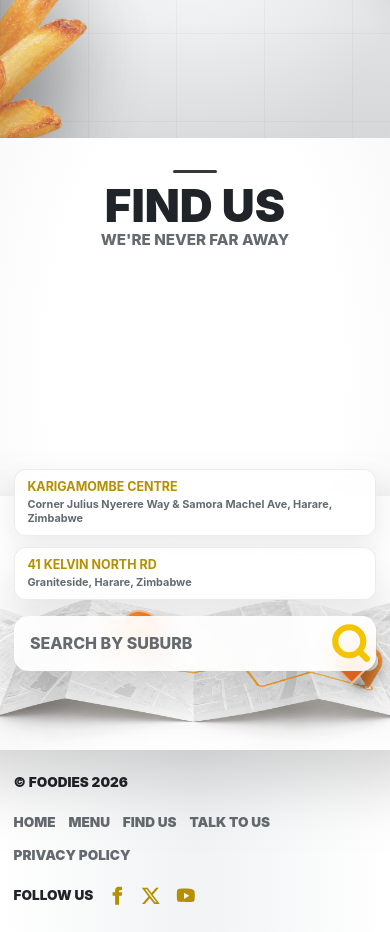
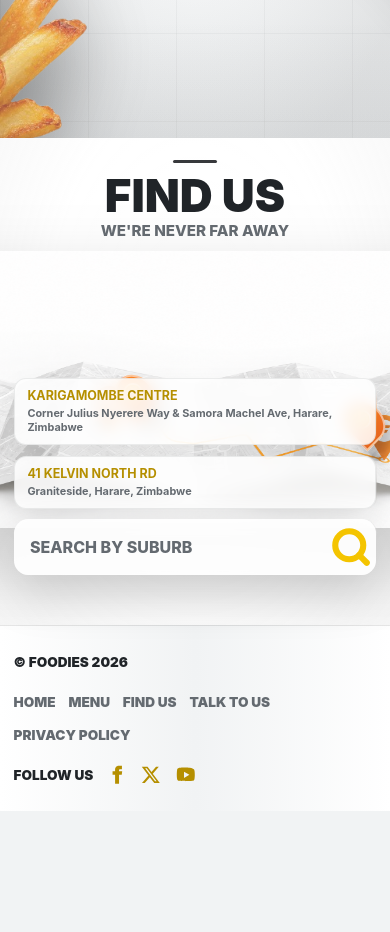
Before and after one commit to mukuduleeroy/foodies.co.zw, a React (Vite) app: page / in a window 390 px wide. Shown: the part 1380-2312 px from the top of the page. After the commit the page ends 2191 px from the top, so only its background shows below. Built offline with nearby package versions, Linux system fonts and the light colour scheme.

Commit message:
fixed the mobile find us  section

```diff
--- a/src/styles.css
+++ b/src/styles.css
@@ -3128,17 +3128,30 @@
 
   /* Keeps the map headline, search card, and address cards from overlapping the artwork. */
   .map-hero {
-    min-height: clamp(38rem, 130vw, 54rem);
+    align-content: start;
+    min-height: clamp(31rem, 108vw, 43rem);
+    padding-top: clamp(1.75rem, 7vw, 3rem);
+    padding-bottom: clamp(2rem, 8vw, 3.5rem);
     padding-inline: max(0.85rem, var(--page-gutter));
   }
 
+  .find-copy {
+    margin-bottom: clamp(0.35rem, 2vw, 0.9rem);
+  }
+
   .map-sheet {
+    bottom: clamp(5.8rem, 19vw, 8.5rem);
     width: min(130vw, 56rem);
   }
 
   .location-list,
   .store-search {
     width: min(100%, 36rem);
+  }
+
+  .location-list {
+    margin-top: clamp(7.25rem, 28vw, 11rem);
+    margin-bottom: clamp(0.65rem, 2.5vw, 1rem);
   }
 
   .location-card {
@@ -3280,6 +3293,21 @@
     justify-items: start;
     text-align: left;
   }
+
+  .map-hero {
+    min-height: clamp(29rem, 125vw, 37rem);
+    padding-top: 1.4rem;
+    padding-bottom: 2rem;
+  }
+
+  .map-sheet {
+    bottom: clamp(6rem, 25vw, 8rem);
+    width: min(142vw, 38rem);
+  }
+
+  .location-list {
+    margin-top: clamp(6.5rem, 34vw, 9rem);
+  }
 }
 
 /* Tablets and small laptops: two-column content where it improves scanability, still below desktop lock. */
```
